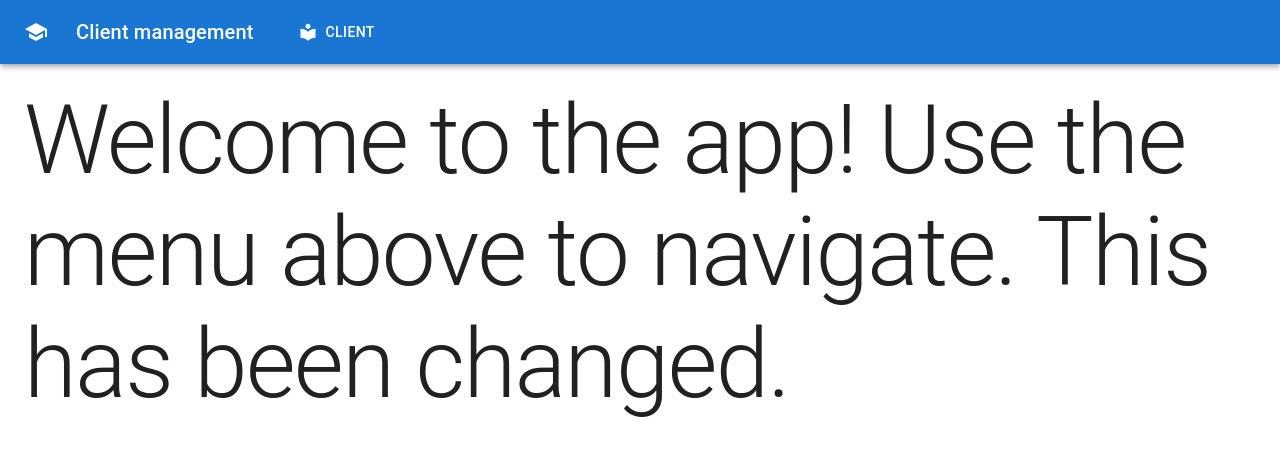
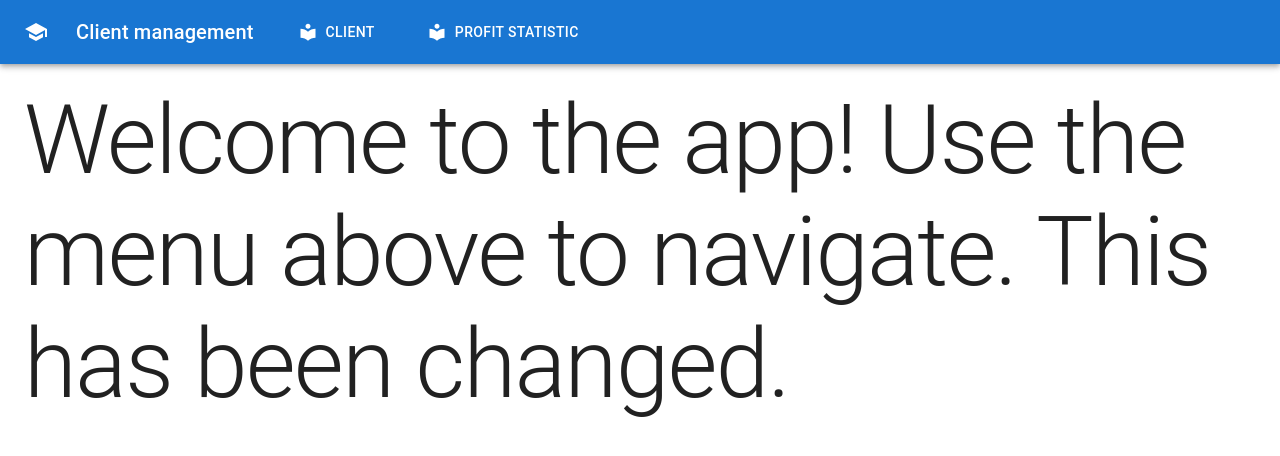
Before and after one commit to UBB-SDI-23/lab-5x-ciprianturcu, a React (Vite) app in the folder react-frontend/: page / in a window 1280 px wide. Shown: the top 456 px of the page. Built offline with nearby package versions, Linux system fonts and the light colour scheme.

Commit message:
add statistic page

```diff
--- a/react-frontend/src/App.tsx
+++ b/react-frontend/src/App.tsx
@@ -13,13 +13,13 @@ import { ClientDetails } from "./components/client/ClientDetail";
 import { ClientDelete } from "./components/client/ClientDelete";
 import { ClientAdd } from "./components/client/ClientAdd";
 import { ClientUpdate } from "./components/client/ClientUpdate";
+import { ProfitStatistic } from "./components/statistics/ProfitStatistic";
 
 function App() {
 	return (
 		<React.Fragment>
 			<Router>
 				<AppMenu />
-
 				<Routes>
 					<Route path="/" element={<AppHome />} />
 					<Route path="/client" element={<AllClients />} />
@@ -27,7 +27,7 @@ function App() {
 					<Route path="/client/:clientId/edit" element={<ClientUpdate />} />
 					<Route path="/client/:clientId/delete" element={<ClientDelete />} />
 					<Route path="/client/add" element={<ClientAdd />} />
-
+					<Route path="/top-profits" element={<ProfitStatistic/>} />
 				</Routes>
 			</Router>
 		</React.Fragment>
--- a/react-frontend/src/components/AppMenu.tsx
+++ b/react-frontend/src/components/AppMenu.tsx
@@ -33,6 +33,16 @@ export const AppMenu = () => {
 						startIcon={<LocalLibraryIcon />}>
 						Client
 					</Button>
+
+					<Button
+						variant={path.startsWith("/top-profits") ? "outlined" : "text"}
+						to="/top-profits"
+						component={Link}
+						color="inherit"
+						sx={{ mr: 5 }}
+						startIcon={<LocalLibraryIcon />}>
+						Profit Statistic
+					</Button>
 				</Toolbar>
 			</AppBar>
 		</Box>
--- /dev/null
+++ b/react-frontend/src/components/statistics/ProfitStatistic.tsx
@@ -0,0 +1,67 @@
+import {
+	TableContainer,
+	Paper,
+	Table,
+	TableHead,
+	TableRow,
+	TableCell,
+	TableBody,
+	CircularProgress,
+	Container,
+	IconButton,
+	Tooltip,
+} from "@mui/material";
+import { useEffect, useState } from "react";
+import { useResolvedPath } from "react-router-dom";
+import { Profit } from "../../models/Profit";
+
+export const ProfitStatistic = () =>{
+    const[loading, setLoading] = useState(true);
+    const[profits, setProfits] = useState([]);
+
+    useEffect(() => {
+        fetch("../../api/profits")
+            .then(response => response.json())
+            .then(data => {
+                setProfits(data);
+                setLoading(false);
+            })
+    }, []);
+
+    console.log(profits);
+
+    return(
+        <Container>
+        <h1>Top 3 most profitable lawsuits</h1>
+        {loading && <CircularProgress />}
+
+        {!loading && profits.length == 0 && <div>No lawsuits found</div>}
+
+        {!loading && profits.length > 0 && (
+            <TableContainer component={Paper}>
+                <Table sx={{ minWidth: 900 }} aria-label="simple table">
+                    <TableHead>
+                        <TableRow>
+                            <TableCell>#</TableCell>
+                            <TableCell align="center">Description</TableCell>
+                            <TableCell align="center">Profit</TableCell>
+                        </TableRow>
+                    </TableHead>
+                    <TableBody>
+                        {profits.map((profits:Profit, index) => (
+                            <TableRow key={index}>
+                                <TableCell component="th" scope="row">
+                                    {index + 1}
+                                </TableCell>
+                                <TableCell align="center">{profits.description}</TableCell>
+                                <TableCell align="center">{profits.profit}</TableCell>
+                            </TableRow>
+                        ))}
+                </TableBody>
+                </Table>
+            </TableContainer>
+        )}
+    </Container>
+    )
+
+}
--- /dev/null
+++ b/react-frontend/src/models/Profit.ts
@@ -0,0 +1,4 @@
+export interface Profit{
+    description:string
+    profit:string
+}
```
